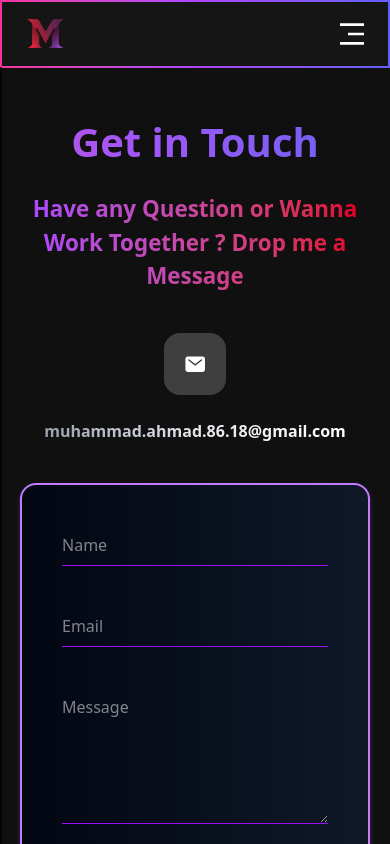
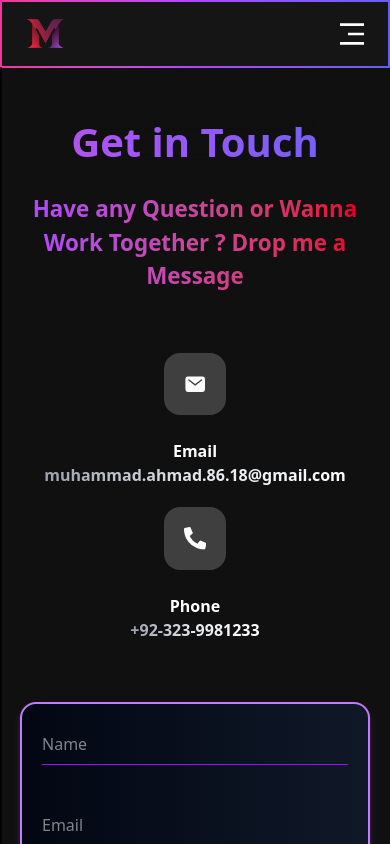
Before and after one commit to Muhammad-Ahmad618/portfolio, a React (Vite) app: page /contact in a window 390 px wide. Shown: the top 844 px of the page. Built offline with nearby package versions, Linux system fonts and the light colour scheme.

Commit message:
version 2.7.4: Bugs Fixed on contact form, experience description added

```diff
--- a/src/Pages/ContactPage/ContactPage.jsx
+++ b/src/Pages/ContactPage/ContactPage.jsx
@@ -1,40 +1,63 @@
-import React from 'react'
-import GradientText from '../../components/GradientText/GradientText'
-import ContactForm from '../../components/ReactForms/React_contact_form'
+import React from "react";
+import GradientText from "../../components/GradientText/GradientText";
+import ContactForm from "../../components/ReactForms/React_contact_form";
 import { IoMail } from "react-icons/io5";
+import { FaPhoneAlt } from "react-icons/fa";
+
+const contactInfo = [
+  {
+    contactIcon: <IoMail />,
+    contactType: "Email",
+    contactValue: "muhammad.ahmad.86.18@gmail.com",
+  },
+  {
+    contactIcon: <FaPhoneAlt />,
+    contactType: "Phone",
+    contactValue: "+92-323-9981233",
+  },
+];
 
 export default function ContactPage() {
   return (
-    <div className='max-w-screen-2xl mx-auto px-5 md:px-20 my-28 md:my-20'>
-      <div className='text-[2.5rem] md:text-[3rem] font-bold flex justify-center'>
+    <div className="max-w-screen-2xl mx-auto px-5 md:px-20 my-28 md:my-20">
+      <div className="text-[2.5rem] md:text-[3rem] font-bold flex justify-center">
         <GradientText
-       colors={["#ec4899","#c654ba","#a855f7", "#7c5ef5" ,"#6366f1",]}
+          colors={["#ec4899", "#c654ba", "#a855f7", "#7c5ef5", "#6366f1"]}
           animationSpeed={3}
           showBorder={false}
-       >Get in Touch</GradientText>
+        >
+          Get in Touch
+        </GradientText>
       </div>
 
-       <div className='flex justify-between flex-wrap items-center gap-y-10 md:gap-x-16 mt-5 md:mt-20'>
-
-        <div className='text-white basis-[100%] lg:basis-[45%] w-full text-center md:text-start'>
-          <h3 className='text-[1.4rem] md:text-[1.8rem] pb-10 font-semibold bg-gradient-to-r from-purple-500 to-red-600 bg-clip-text text-transparent'>Have any Question or Wanna Work Together ? Drop me a Message</h3>
-          <div className='flex flex-col md:flex-row items-center gap-y-6 md:gap-x-6'>
-             <div className='p-5 bg-white/20 backdrop-blur-md inline-block rounded-2xl'>
-                <IoMail className='text-[1.4rem]'/>
+      <div className="flex justify-between flex-wrap items-start gap-y-10 md:gap-x-16 mt-5 md:mt-20">
+        <div className="text-white basis-[100%] lg:basis-[45%] w-full text-center md:text-start">
+          <h3 className="text-[1.4rem] md:text-[1.8rem] pb-10 font-semibold bg-gradient-to-r from-purple-500 to-red-600 bg-clip-text text-transparent">
+            Have any Question or Wanna Work Together ? Drop me a Message
+          </h3>
+          {contactInfo.map((info, index) => (
+            <div
+              className="flex flex-col md:flex-row items-center gap-y-6 md:gap-x-6 my-5"
+              key={index}
+            >
+              <div className="p-5 bg-white/20 backdrop-blur-md inline-block rounded-2xl">
+                <span className="text-[1.4rem]">{info.contactIcon}</span>
               </div>
-              <h4 className='font-semibold bg-gradient-to-r from-gray-400 via-gray-200 to-white bg-clip-text text-transparent'>muhammad.ahmad.86.18@gmail.com</h4>
+              <div>
+                <h3 className="font-semibold">{info.contactType}</h3>
+                <h4 className="font-semibold bg-gradient-to-r from-gray-400 via-gray-200 to-white bg-clip-text text-transparent">
+                  {info.contactValue}
+                </h4>
               </div>
+            </div>
+          ))}
         </div>
 
         {/* Contact Form Section */}
-        <div className='basis-[100%] lg:basis-[45%] w-full'>
-         <ContactForm/>
-
+        <div className="basis-[100%] lg:basis-[45%] w-full">
+          <ContactForm />
         </div>
-
       </div>
-
-
     </div>
-  )
+  );
 }
--- a/src/Pages/ExperiencePage/ExperiencePage.jsx
+++ b/src/Pages/ExperiencePage/ExperiencePage.jsx
@@ -7,29 +7,23 @@ export default function ExperincePage() {
   const experience = [
   {
     role: "Wordpress Developer",
-        company:'JK Media Digital Marketing',
-        duration: 'Feb 2025 - Present',
-        description: [
-          "Designed intuitive and responsive UI layouts for the GearBox e-commerce platform using Figma",
-          "Developed front-end components in React JS with Tailwind CSS, enhancing cross-device compatibility"
-        ]
-      }
-      ,
+    company: "JK Media Digital Marketing",
+    duration: "Feb 2025 - Present",
+    description:
+      "Worked on client websites by creating and editing pages with Elementor and WordPress templates. Optimized layouts with CSS, uploaded and formatted content, and ensured cross-device consistency. Collaborated with QA and content teams to deliver polished, functional websites."
+  },
   {
     role: "UI/UX Intern",
-        company:'NUEXUS Technologies',
-        duration: 'July 2024 - Sept 2024',
-        description: [
-          "Designed intuitive and responsive UI layouts for the GearBox e-commerce platform using Figma",
-          "Developed front-end components in React JS with Tailwind CSS, enhancing cross-device compatibility"
-        ]
+    company: "NUEXUS Technologies",
+    duration: "July 2024 - Sept 2024",
+    description:
+      "Designed wireframes and interactive prototypes in Figma, conducting user research and competitor analysis to guide design decisions. Created low- to mid-fidelity designs for web and mobile interfaces and documented usability considerations in detailed reports."
   }
 ]
+  return (
+    <div className='my-28 md:my-20 max-w-screen-2xl mx-auto px-5 sm:px-20'>
 
-  return (
-    <div className='my-28 md:my-20 max-w-screen-2xl mx-auto px-10 sm:px-20'>
-
-      <div className='text-[2.5rem] md:text-[3rem] font-bold flex justify-center'>
+      <div className='text-center text-[2.5rem] md:text-[3rem] font-bold flex justify-center'>
       <GradientText
        colors={["#ec4899","#c654ba","#a855f7", "#7c5ef5" ,"#6366f1",]}
        animationSpeed={3}
@@ -55,12 +49,10 @@ export default function ExperincePage() {
 
           </div>
           <div className='flex items-center gap-x-5'>
-          <div className='w-1 h-[7rem] min-[440px]:h-[5rem] bg-purple-700'>
+          <div className='w-2 h-[7rem] min-[440px]:h-[5rem] bg-purple-700'>
           </div>
           <ul className='text-sm sm:text-[0.9rem] space-y-2'>
-          {exp.description.map((ach,index) => (
-            <li key={index}>{ach}</li>
-      ))}
+           {exp.description}
           </ul>
           </div>
         </div>
--- a/src/Pages/ProjectsPage/ProjectsPage.jsx
+++ b/src/Pages/ProjectsPage/ProjectsPage.jsx
@@ -4,8 +4,8 @@ import {projects} from '../../components/ProjectData/ProjectData'
 
 export default function ProjectsPage() {
   return (
-    <div className="max-w-screen-2xl mx-auto my-20 px-5 sm:px-10 lg:px-20">
-      <div className="text-[3rem] font-bold flex justify-center">
+    <div className="max-w-screen-2xl mx-auto my-28 sm:my-20 px-5 sm:px-10 lg:px-20">
+      <div className="text-[2.5rem] sm:text-[3rem] font-bold flex justify-center">
         <GradientText
           colors={["#ec4899", "#c654ba", "#a855f7", "#7c5ef5", "#6366f1"]}
           animationSpeed={3}
@@ -15,7 +15,7 @@ export default function ProjectsPage() {
         </GradientText>
       </div>
 
-      <div className="grid grid-cols-1 md:grid-cols-2 xl:grid-cols-3 auto-cols-max my-20 gap-5 ">
+      <div className="grid grid-cols-1 md:grid-cols-2 xl:grid-cols-3 auto-cols-max my-10 sm:my-20 gap-5 ">
         {projects.map((project, index) => (
           <div
             key={index}
--- a/src/Pages/SkillsPage/SkillsPage.jsx
+++ b/src/Pages/SkillsPage/SkillsPage.jsx
@@ -66,7 +66,7 @@ export default function SkillsPage() {
   return (
     <div className='w-full mx-auto max-w-screen-2xl px-5 md:px-20'>
       <div className='mt-20'>1
-       <h1 className='flex text-white gap-x-2 text-[2rem] md:text-[3rem] font-bold justify-center'>My
+       <h1 className='flex text-white gap-x-2 text-[2.5rem] md:text-[3rem] font-bold justify-center'>My
        <GradientText
        colors={["#ec4899","#c654ba","#a855f7", "#7c5ef5" ,"#6366f1",]}
        animationSpeed={3}
--- a/src/components/ReactForms/React_contact_form.jsx
+++ b/src/components/ReactForms/React_contact_form.jsx
@@ -37,22 +37,35 @@ export default function React_contact_form() {
     console.log(watch("example"))
 
   return (
-    <div className='border-2 border-purple-400 bg-gradient-to-r from-gray-950 to-gray-900 shadow-md shadow-purple-500/30 p-10 rounded-2xl'>
+    <div className='border-2 border-purple-400 bg-gradient-to-r from-gray-950 to-gray-900 shadow-md shadow-purple-500/30 p-5 sm:p-10 rounded-2xl'>
 
         <form
        onSubmit={handleSubmit(onSubmit)}
        className='flex flex-col gap-y-10'>
 
+           <div>
            <input type='text' {...register("Name", {required:"Name is Required"})}
            placeholder='Name'
-           className='border-b-1 border-purple-600 text-white focus:outline-0 py-2'
+           className='border-b-1 border-purple-600 text-white focus:outline-0 py-2 w-full'
            name='Name'
            />
+           {errors.Name && (
+               <span className='text-red-500 text-sm'>{errors.Name.message}</span>
+           )
+           }
+           </div>
+
+           <div>
            <input type='email' {...register("Email", {required:"Email is Required"})}
            placeholder='Email'
-            className='border-b-1 border-purple-600 text-white focus:outline-0 py-2'
+            className='border-b-1 border-purple-600 text-white focus:outline-0 py-2 w-full'
             name='Email'
            />
+           {errors.Email && (
+            <span className='text-red-500 text-sm'>{errors.Email.message}</span>
+           )}
+           </div>
+
            <textarea name="message" {...register("Message", {required:"Message Box is Empty"})}
            cols="40"
            rows="5"
```
Lines whose indentation alone changed are shown as unchanged.
